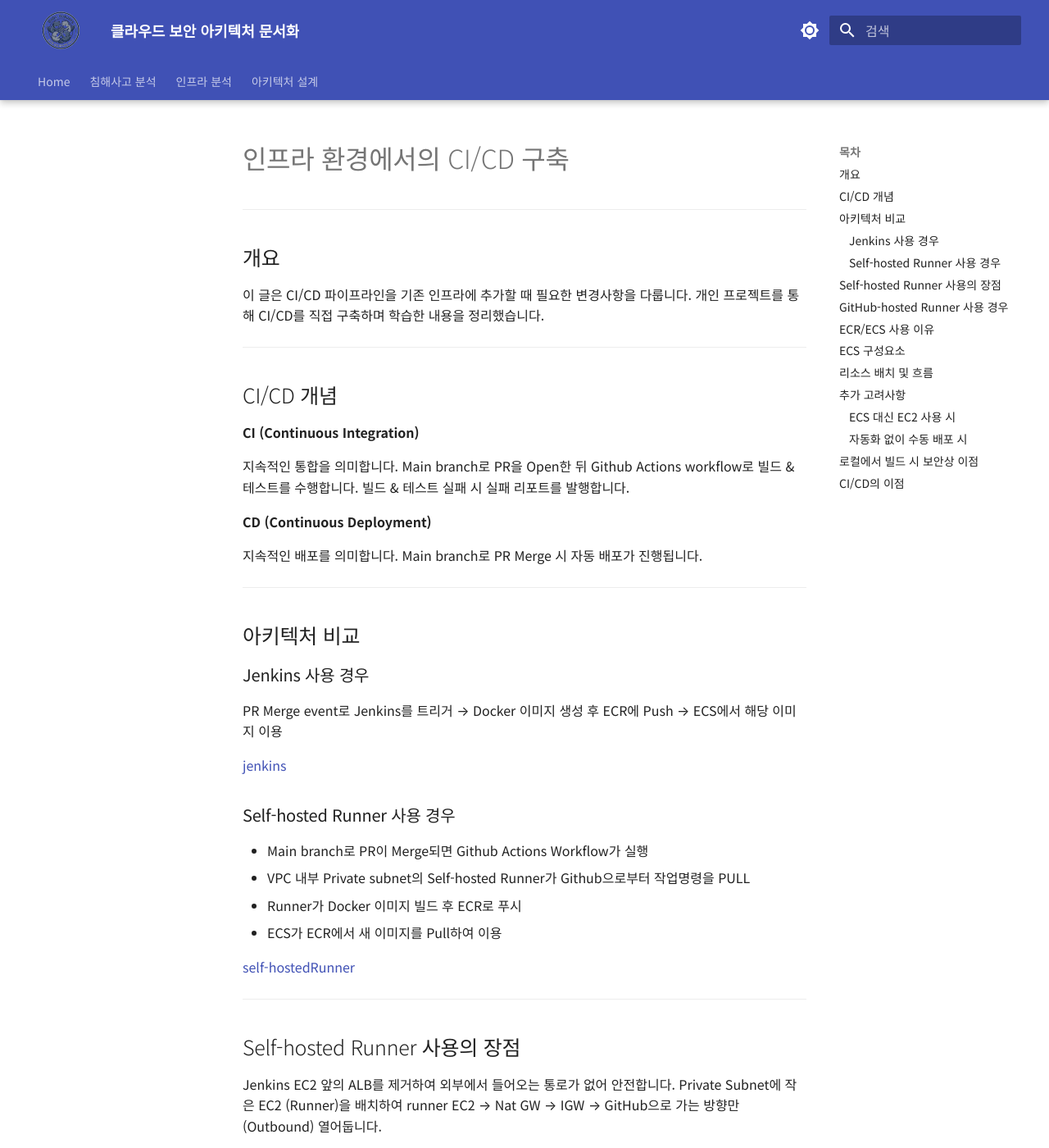
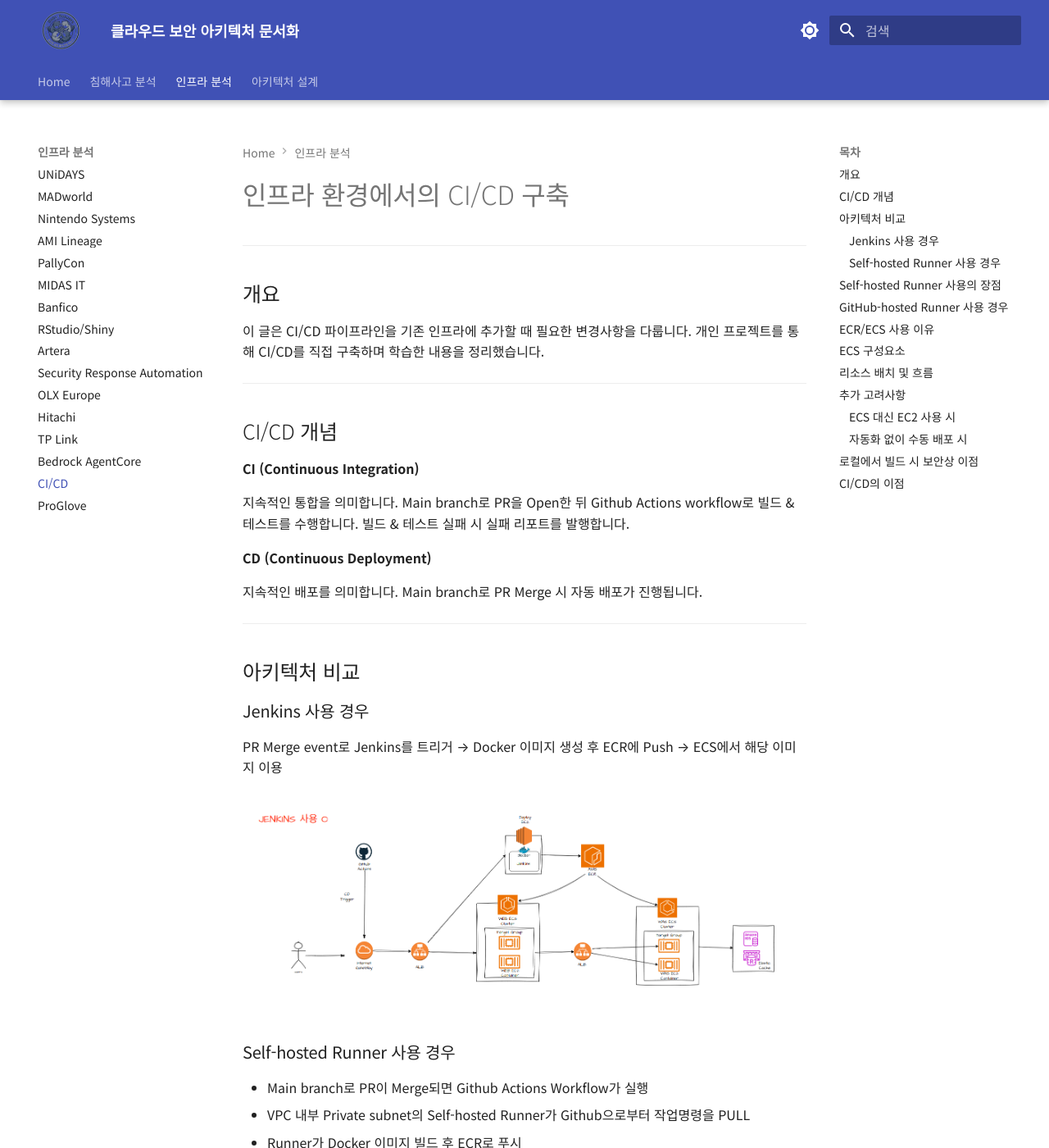
Before and after one commit to UniteLiveDisperseDie/secure-cloud-architecture-docs, an MkDocs documentation site: the page built from docs/02-infra/analysis-CICD.md, in a window 1280 px wide and 1400 px high. Shown: the whole window at 82% size. Built offline with MkDocs 1.6.1 and Material for MkDocs 9.7.7, drawn with Linux system fonts in a browser that asks for light colours; some of the changed text lies outside the part shown.

Commit message:
fix: 이미지 경로 및 nav 수정

```diff
--- a/docs/02-infra/analysis-CICD.md
+++ b/docs/02-infra/analysis-CICD.md
@@ -26,7 +26,7 @@
 
 PR Merge event로 Jenkins를 트리거 → Docker 이미지 생성 후 ECR에 Push → ECS에서 해당 이미지 이용
 
-[jenkins](../images/infra/analysis-CICD/jenkins.png)
+![jenkins](../images/infra/analysis-CICD/jenkins.png)
 
 ### Self-hosted Runner 사용 경우
 
@@ -35,7 +35,7 @@
 - Runner가 Docker 이미지 빌드 후 ECR로 푸시
 - ECS가 ECR에서 새 이미지를 Pull하여 이용
 
-[self-hostedRunner](../images/infra/analysis-CICD/NoJenkins.png)
+![self-hostedRunner](../images/infra/analysis-CICD/NoJenkins.png)
 
 
 ---
@@ -76,13 +76,13 @@
 
 **Container Instance** - EC2 기반 배포 시 EC2 Instance를 의미합니다. 하나의 Cluster 안에 여러 Container Instance가 있을 수 있고, 하나의 Instance 안에 여러 Task가 있을 수 있습니다. Fargate 사용 시 Container Instance 개념은 사라집니다.
 
-[ECSCluster](../images/infra/analysis-CICD/ecsCluster.png)
+![ECSCluster](../images/infra/analysis-CICD/ecsCluster.png)
 
 ---
 
 ## 리소스 배치 및 흐름
 
-[selfhosted](../images/infra/analysis-CICD/NoJenkins.png)
+![selfhosted](../images/infra/analysis-CICD/NoJenkins.png)
 
 **Public Subnet:**
 
--- a/mkdocs.yml
+++ b/mkdocs.yml
@@ -106,6 +106,10 @@
       - "OLX Europe": 02-infra/analysis-olx.md
       - "Hitachi" : 02-infra/analysis-hitachi.md
       - "TP Link": 02-infra/analysis-tplink.md
+      - "Bedrock AgentCore": 02-infra/analysis-BedrockAgentCore.md
+      - "CI/CD": 02-infra/analysis-CICD.md
+      - "ProGlove": 02-infra/analysis-Proglove.md
+
   - 아키텍처 설계:
       - "바이브코딩 아키텍처 설계": 03-architecture/01-hobby.md
       - "소규모 아키텍처 설계": 03-architecture/02-startup.md
```
Also changed, not shown: docs/02-infra/analysis-BedrockAgentCore.md (+1 -1 lines), docs/02-infra/analysis-Proglove.md (+3 -3 lines).
